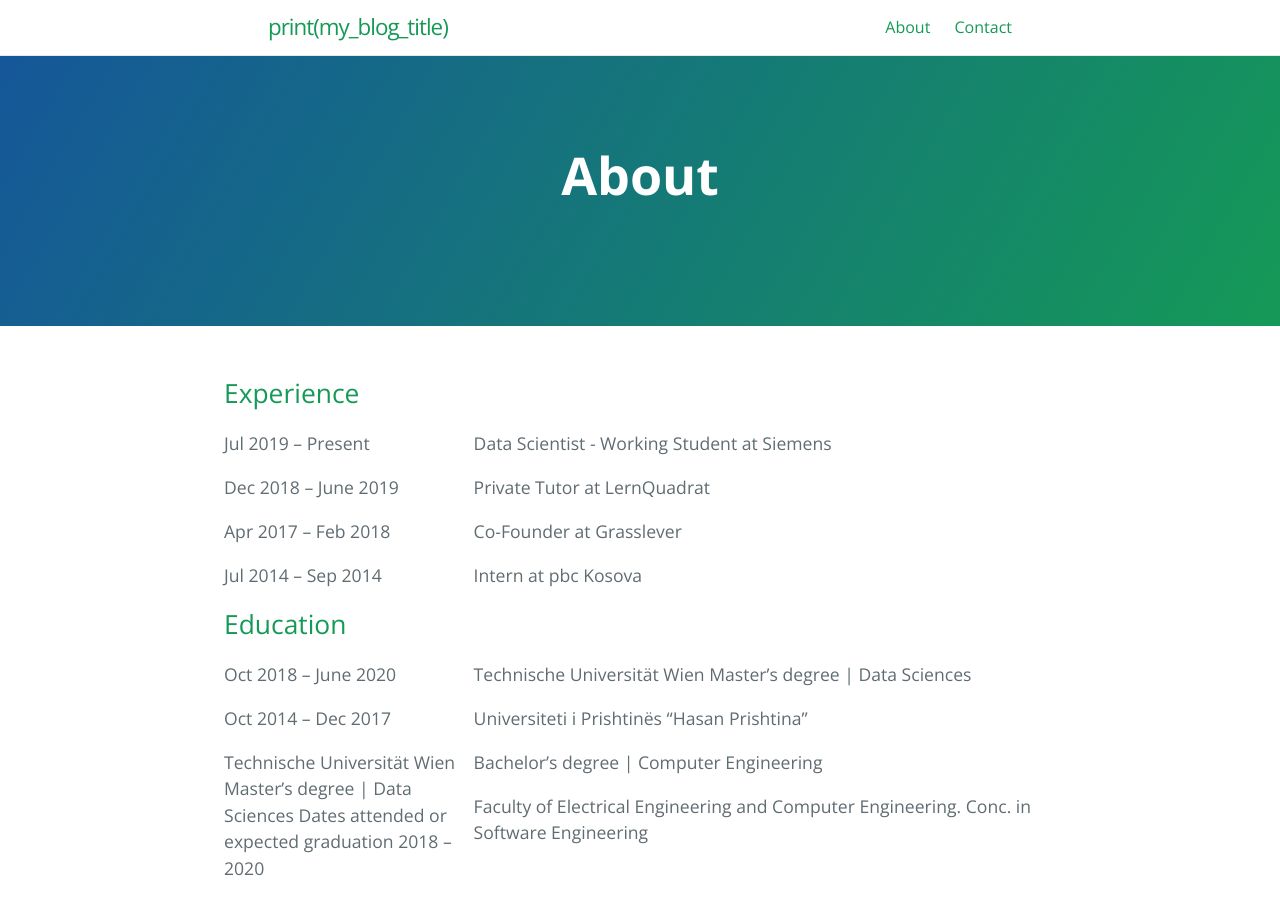
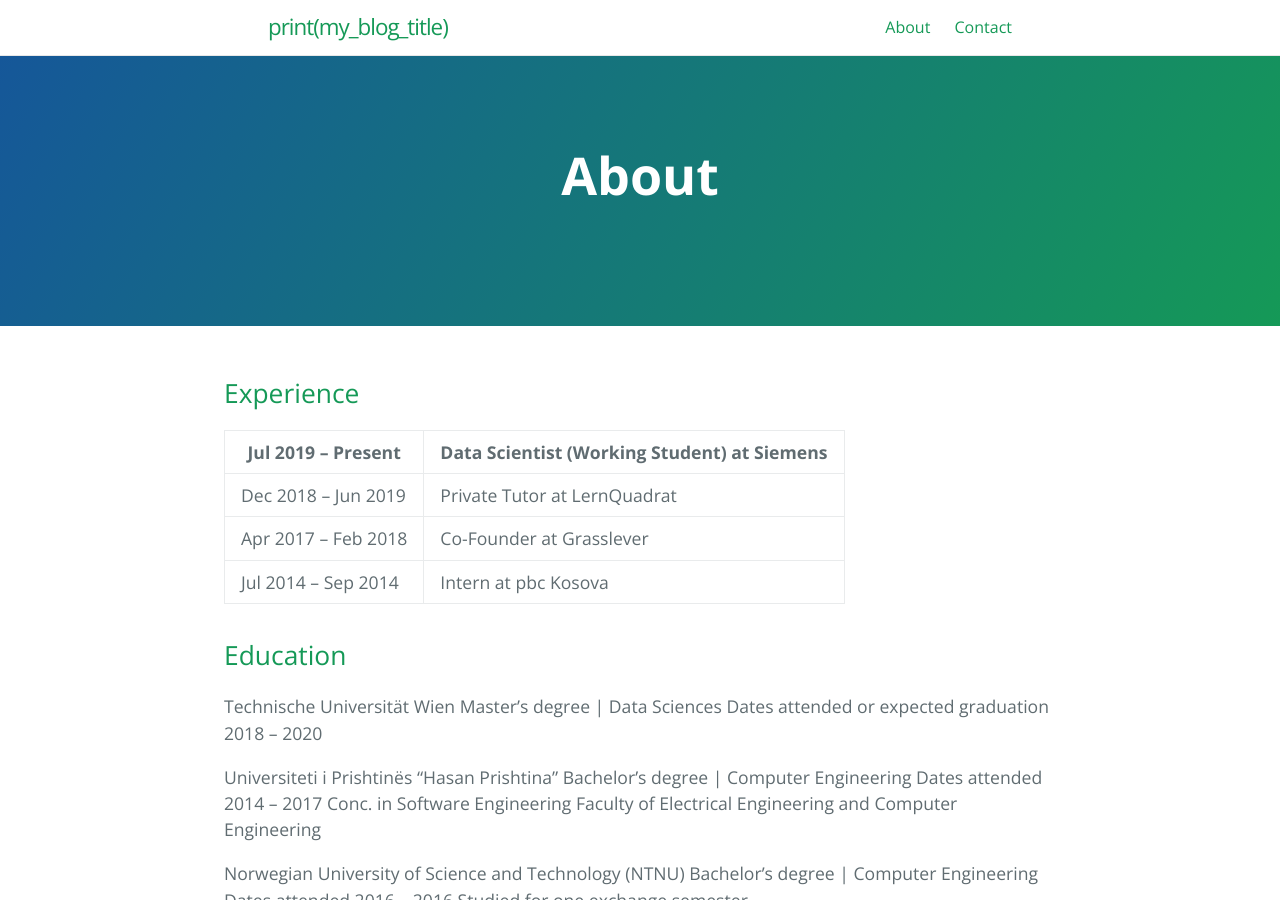
Before and after one commit to gentrexha/gentrexha.github.io, a Jekyll site: the page built from about.md, in a window 1280 px wide and 900 px high. Built offline with Jekyll 4.4.1, drawn with Linux system fonts in a browser that asks for light colours.

Commit message:
Trying out tables as css isn't mobile friendly.

```diff
--- a/about.md
+++ b/about.md
@@ -5,51 +5,13 @@ permalink: /about/
 ---
 ## Experience
 
-<div class="left">
-<p>Jul 2019 – Present</p>
-</div>
-<div class="right">
-<p>Data Scientist - Working Student at Siemens</p>
-</div>
-
-<div class="left">
-<p>Dec 2018 – June 2019</p>
-</div>
-<div class="right">
-<p>Private Tutor at LernQuadrat</p>
-</div>
-
-<div class="left">
-<p>Apr 2017 – Feb 2018</p>
-</div>
-<div class="right">
-<p>Co-Founder at Grasslever</p>
-</div>
-
-<div class="left">
-<p>Jul 2014 – Sep 2014</p>
-</div>
-<div class="right">
-<p>Intern at pbc Kosova</p>
-</div>
+| Jul 2019 – Present  	| Data Scientist (Working Student) at Siemens 	|
+|---------------------	|---------------------------------------------	|
+| Dec 2018 – Jun 2019 	| Private Tutor at LernQuadrat                	|
+| Apr 2017 – Feb 2018 	| Co-Founder at Grasslever                    	|
+| Jul 2014 – Sep 2014 	| Intern at pbc Kosova                        	|
 
 ## Education
-
-<div class="left">
-<p>Oct 2018 – June 2020</p>
-</div>
-<div class="right">
-<p>Technische Universität Wien Master's degree | Data Sciences</p>
-</div>
-
-<div class="left">
-<p>Oct 2014 – Dec 2017</p>
-</div>
-<div class="right">
-<p>Universiteti i Prishtinës "Hasan Prishtina"</p>
-<p>Bachelor's degree | Computer Engineering</p>
-<p>Faculty of Electrical Engineering and Computer Engineering. Conc. in Software Engineering</p>
-</div>
 
 Technische Universität Wien
 Master's degree | Data Sciences
```
